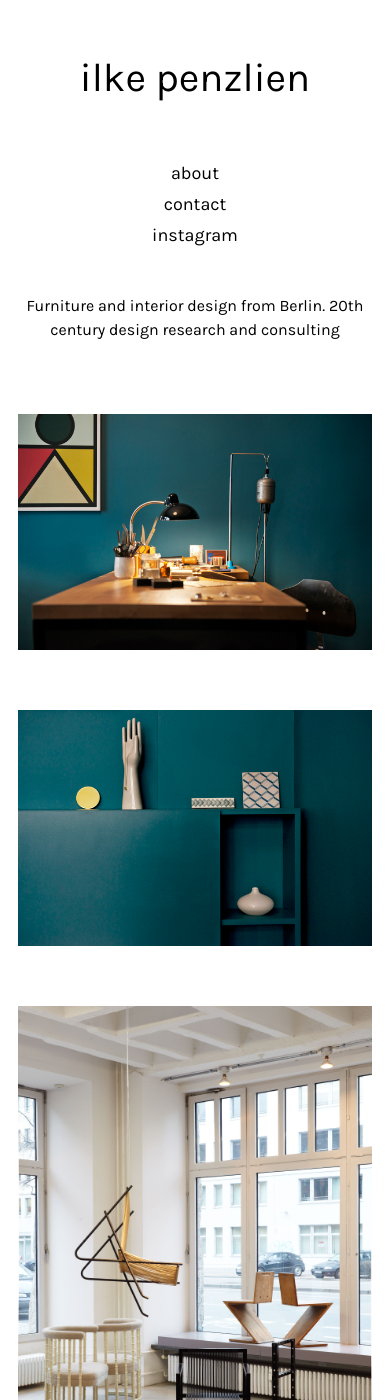
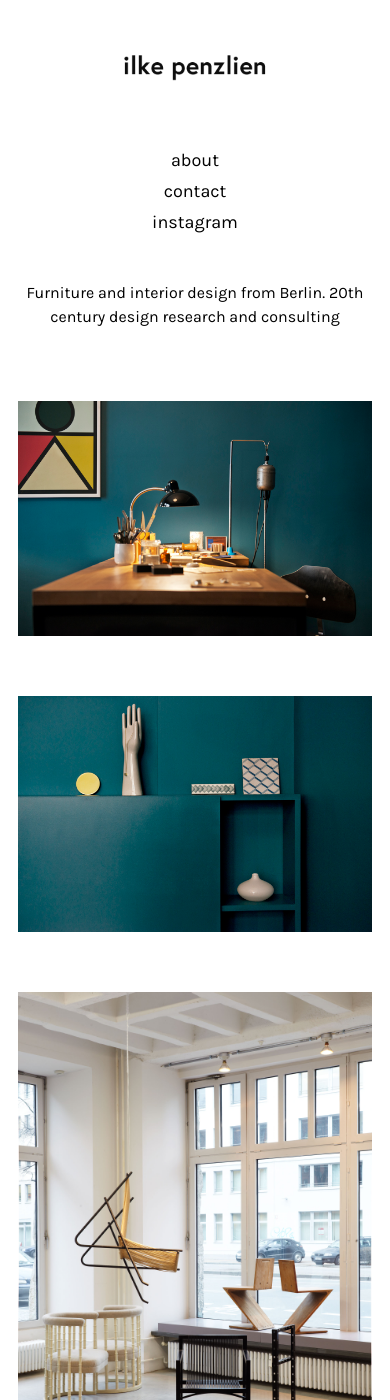
Before and after one commit to airbinski/ilke-penzlien, a Jekyll site: the page built from index.md, in a window 390 px wide and 1400 px high. Built offline with Jekyll 4.4.1, drawn with Linux system fonts in a browser that asks for light colours.

Commit message:
Use image as logo

```diff
--- a/_includes/logo.html
+++ b/_includes/logo.html
@@ -1,4 +1,4 @@
 {% include base.html %}
 <a href="{{ base }}" class="no-hover">
-  <h1 class="logo">{{ site.title }}</h1>
+  <img class="logo" src="{{ base }}/static/logo.png" />
 </a>
--- a/static/styles.css
+++ b/static/styles.css
@@ -111,6 +111,12 @@ main {
   left: 0;
 }
 
+@media screen and (max-width: 1000px) {
+  .header-fixed {
+    position: static;
+  }
+}
+
 .container {
   margin: 0 auto;
   min-height: 100vh;
@@ -120,10 +126,8 @@ main {
 }
 
 .logo {
-  display: inline-block;
-  text-transform: lowercase;
-  font-size: 40px;
   pointer-events: initial;
+  max-width: 200px;
 }
 
 .main {
@@ -198,10 +202,6 @@ main {
 
   .header + .navigation-bottom {
     margin-top: 3.5em;
-  }
-
-  .header-fixed + .navigation-bottom {
-    margin-top: 8em;
   }
 }
 
```
Also changed, not shown: static/logo.png (added).
